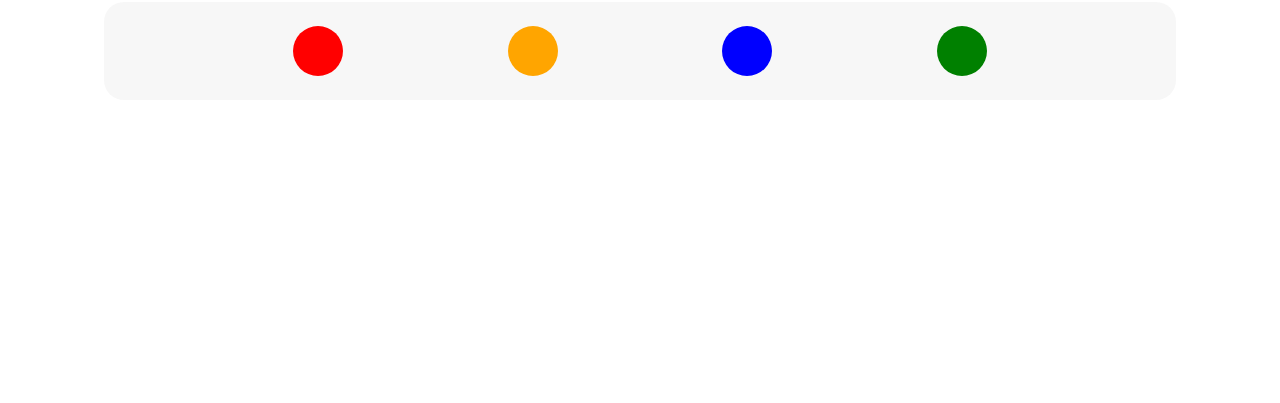
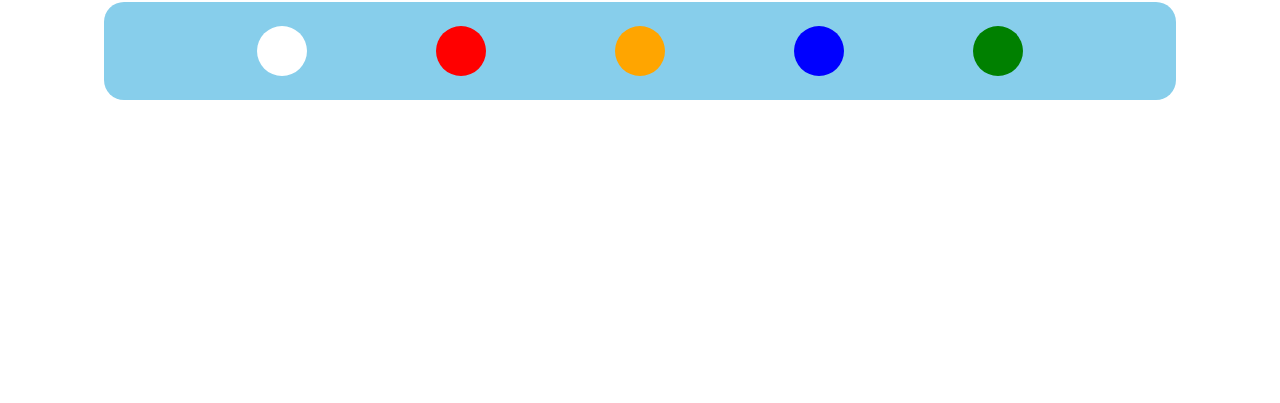
Before and after one commit to Fhaiqal14/changes-color, a plain HTML site: page index.html in a window 1280 px wide. Shown: the part 397-800 px from the top of the page. Drawn offline with Linux system fonts and the light colour scheme.

Commit message:
ini update

```diff
--- a/index.html
+++ b/index.html
@@ -10,6 +10,7 @@
     <div class="container">
       <div class="title">Pilih Warna</div>
       <div class="box">
+        <div class="circle white"></div>
         <div class="circle red"></div>
         <div class="circle orange"></div>
         <div class="circle blue"></div>
--- a/style.css
+++ b/style.css
@@ -28,7 +28,7 @@ body {
     padding: 20px;
 }
 .box {
-    background-color: #f7f7f7f7;
+    background-color: skyblue;
     width: 80%;
     padding: 24px;
     border-radius: 20px;
@@ -51,6 +51,9 @@ body {
     -o-border-radius: 50%;
 }
 
+.white {
+    background-color: white;
+}
 .red {
     background-color: red;
 }
```
Also changed, not shown: Tugas.txt (added).
